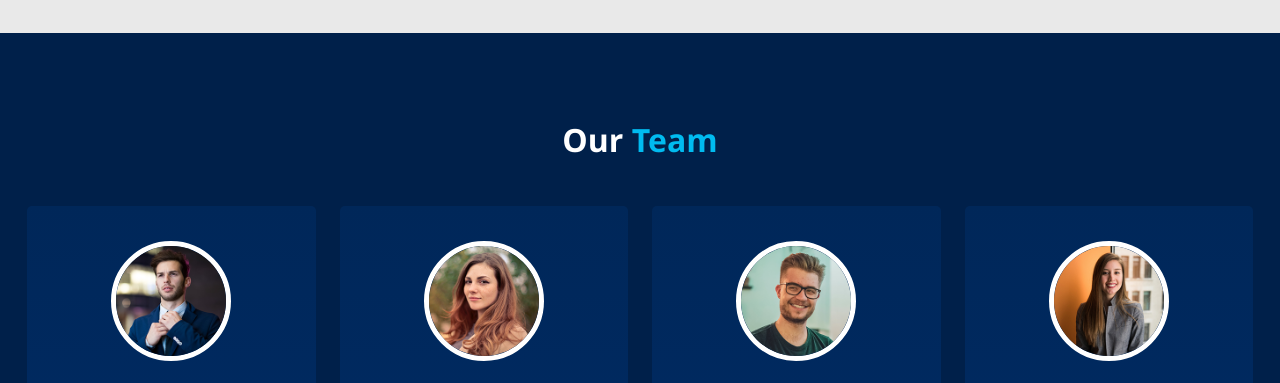
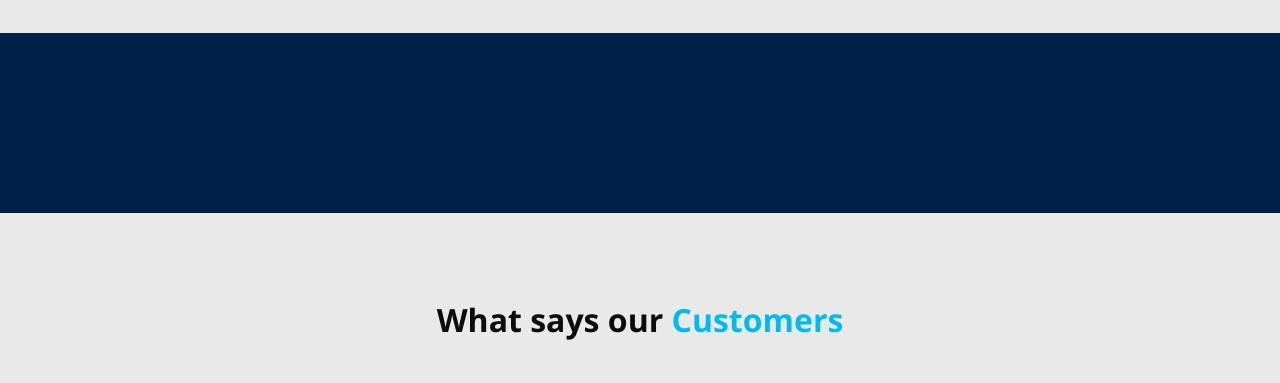
Before and after one commit to 652115022Tanrada/skrmetalcenter, a plain HTML site: page index.html in a window 1280 px wide. Shown: the part 3640-4023 px from the top of the page. Drawn offline with nearby package versions, Linux system fonts and the light colour scheme; some packages are replaced by stand-ins of ours.

Commit message:
edit img and file

```diff
--- a/index.html
+++ b/index.html
@@ -342,7 +342,7 @@
   <!-- team section -->
   <section class="team_section layout_padding">
     <div class="container-fluid">
-      <div class="heading_container heading_center">
+      <!-- <div class="heading_container heading_center">
         <h2 class="">
           Our <span> Team</span>
         </h2>
@@ -479,7 +479,7 @@
             </div>
           </div>
         </div>
-      </div>
+      </div> -->
     </div>
   </section>
   <!-- end team section -->
```
Also changed, not shown: team.html (+2 -2 lines).
